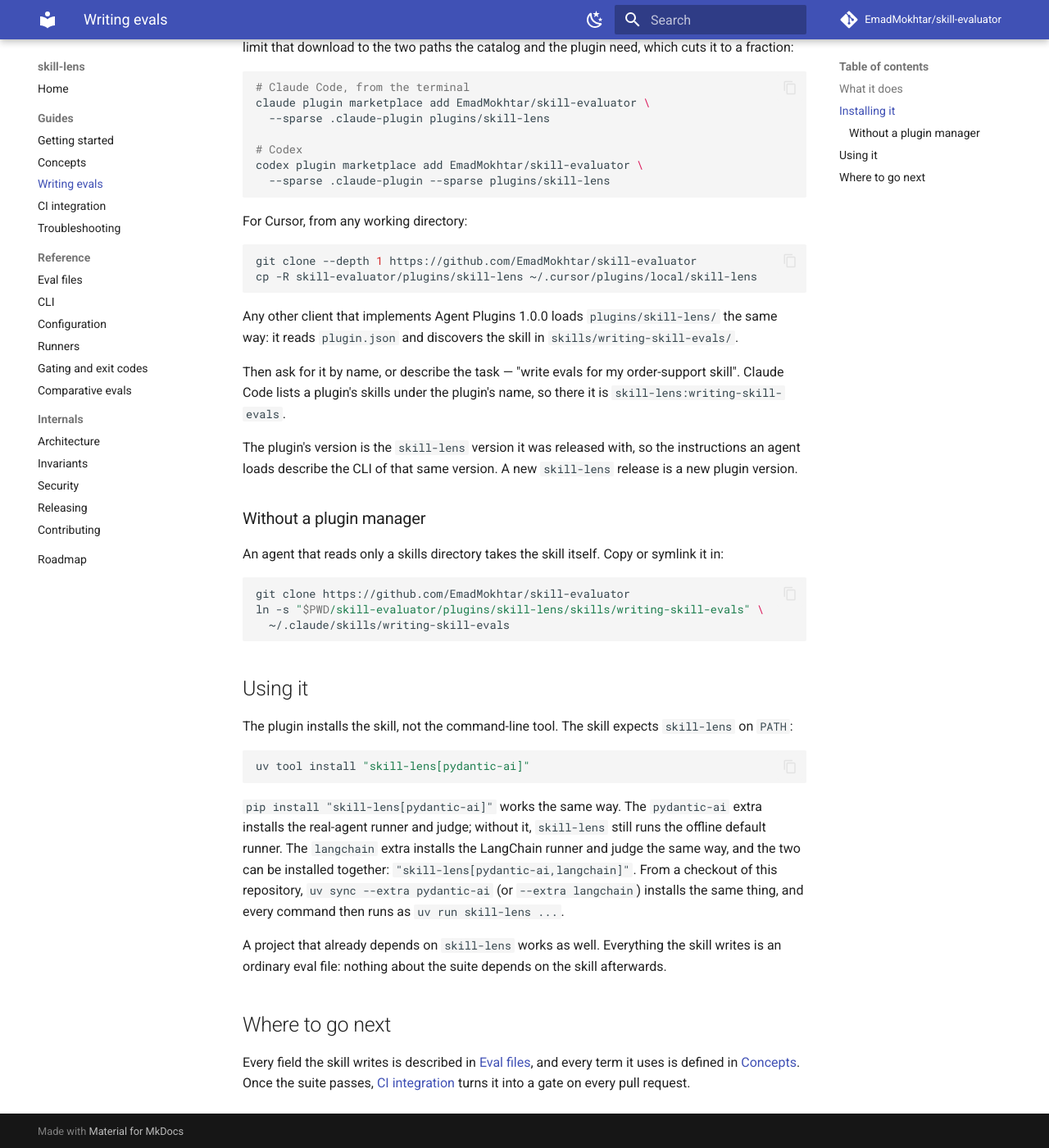
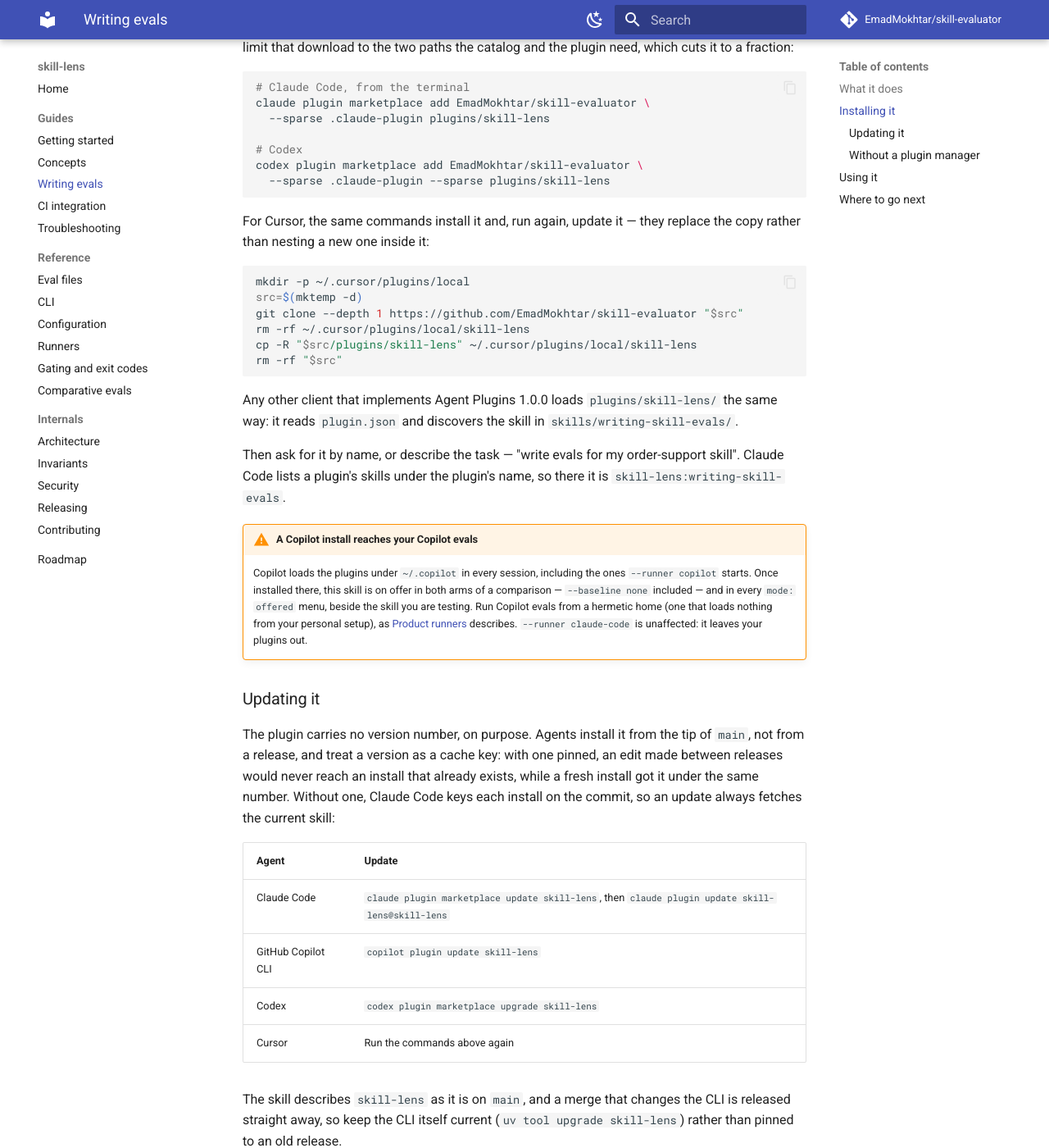
Before and after one commit to EmadMokhtar/skill-evaluator, an MkDocs documentation site: the page built from docs/writing-evals.md, in a window 1280 px wide and 1400 px high, scrolled down 1365 px. Shown: the whole window at 82% size. Built offline with MkDocs 1.6.1 and Material for MkDocs 9.7.7, drawn with Linux system fonts in a browser that asks for light colours; comment, search, counter and statistics services are not loaded; some of the changed text lies outside the part shown.

Commit message:
fix: address the review of the plugin packaging
Drop the version from both plugin manifests. Agents install from the tip
of main and key their cache on it, so a pinned package version kept
existing installs on stale files after any unreleased edit to the skill
(Claude Code: "already at the latest version"). Without one, Claude Code
keys each install on the commit. The two version_files entries go with
it, and the docs say how to update in each agent instead.

Tighten tests/test_plugin.py:
- allow only an exact SKILL.md, references/, scripts/, assets/ and the
  skill's own evals/*.eval.yaml inside each skill;
- read each skill's frontmatter directly, since the loader falls back to
  the directory name when name: is missing;
- report a looping or dangling link instead of crashing on it;
- compare git's /-separated paths, so the test runs on Windows;
- drop an assertion that compared two constants.

List tracked files with `git ls-files -z` through one shared helper,
tests/repo_files.py, now used by the naming and release-config tests
too, so a non-ASCII or space-holding name is no longer mangled.

Docs: make the Cursor and symlink recipes safe to re-run (mkdir -p,
replace instead of nest, ln -sfn), note the old skills/ path, warn that
a Copilot install is loaded by --runner copilot evals, and say that
--baseline previous starts over for a moved SKILL.md.

Co-Authored-By: Claude Opus 5.5 <noreply@anthropic.com>
Claude-Session: https://claude.ai/code/session_018GcMHtsqqrPmbeypgCvfiq

````diff
--- a/docs/writing-evals.md
+++ b/docs/writing-evals.md
@@ -50,11 +50,16 @@ codex plugin marketplace add EmadMokhtar/skill-evaluator \
   --sparse .claude-plugin --sparse plugins/skill-lens
 ```
 
-For Cursor, from any working directory:
+For Cursor, the same commands install it and, run again, update it — they replace the copy
+rather than nesting a new one inside it:
 
 ```bash
-git clone --depth 1 https://github.com/EmadMokhtar/skill-evaluator
-cp -R skill-evaluator/plugins/skill-lens ~/.cursor/plugins/local/skill-lens
+mkdir -p ~/.cursor/plugins/local
+src=$(mktemp -d)
+git clone --depth 1 https://github.com/EmadMokhtar/skill-evaluator "$src"
+rm -rf ~/.cursor/plugins/local/skill-lens
+cp -R "$src/plugins/skill-lens" ~/.cursor/plugins/local/skill-lens
+rm -rf "$src"
 ```
 
 Any other client that implements Agent Plugins 1.0.0 loads `plugins/skill-lens/` the same
@@ -64,19 +69,51 @@ Then ask for it by name, or describe the task — "write evals for my order-supp
 Claude Code lists a plugin's skills under the plugin's name, so there it is
 `skill-lens:writing-skill-evals`.
 
-The plugin's version is the `skill-lens` version it was released with, so the instructions an
-agent loads describe the CLI of that same version. A new `skill-lens` release is a new plugin
-version.
+!!! warning "A Copilot install reaches your Copilot evals"
+    Copilot loads the plugins under `~/.copilot` in every session, including the ones
+    `--runner copilot` starts. Once installed there, this skill is on offer in both arms of a
+    comparison — `--baseline none` included — and in every `mode: offered` menu, beside the
+    skill you are testing. Run Copilot evals from a hermetic home (one that loads nothing from
+    your personal setup), as [Product runners](runners.md#product-runners) describes.
+    `--runner claude-code` is unaffected: it leaves your plugins out.
+
+### Updating it
+
+The plugin carries no version number, on purpose. Agents install it from the tip of `main`,
+not from a release, and treat a version as a cache key: with one pinned, an edit made between
+releases would never reach an install that already exists, while a fresh install got it under
+the same number. Without one, Claude Code keys each install on the commit, so an update always
+fetches the current skill:
+
+| Agent | Update |
+| --- | --- |
+| Claude Code | `claude plugin marketplace update skill-lens`, then `claude plugin update skill-lens@skill-lens` |
+| GitHub Copilot CLI | `copilot plugin update skill-lens` |
+| Codex | `codex plugin marketplace upgrade skill-lens` |
+| Cursor | Run the commands above again |
+
+The skill describes `skill-lens` as it is on `main`, and a merge that changes the CLI is
+released straight away, so keep the CLI itself current (`uv tool upgrade skill-lens`) rather
+than pinned to an old release.
 
 ### Without a plugin manager
 
-An agent that reads only a skills directory takes the skill itself. Copy or symlink it in:
+An agent that reads only a skills directory takes the skill itself. Link it in:
 
 ```bash
 git clone https://github.com/EmadMokhtar/skill-evaluator
-ln -s "$PWD/skill-evaluator/plugins/skill-lens/skills/writing-skill-evals" \
+mkdir -p ~/.claude/skills
+ln -sfn "$PWD/skill-evaluator/plugins/skill-lens/skills/writing-skill-evals" \
   ~/.claude/skills/writing-skill-evals
 ```
+
+The skill used to live in `skills/writing-skill-evals/`. A link made to that path dangles
+after a `git pull`, and the agent drops the skill without an error. The `ln -sfn` line above
+replaces it: `-f` overwrites the old link, and `-n` stops `ln` from following it.
+
+The skill's directory also carries its own eval suite, `evals/writing-skill-evals.eval.yaml`,
+because skill-lens finds a suite only beside the `SKILL.md` it tests. If you copy the skill
+into a repository you run skill-lens on, leave `evals/` behind, or its cases join your gate.
 
 ## Using it
 
--- a/pyproject.toml
+++ b/pyproject.toml
@@ -173,10 +173,6 @@ major_version_zero = true
 # (commands/bump.py: `arguments["check_consistency"]`), never from this file,
 # so writing `check_consistency = true` here would be an inert no-op. The
 # workflow test asserts the flag is on the command.
-#
-# The two plugin manifests gate on `"version":`, never on the bare file: the
-# portable one's `$schema` URL spells a version of its own (the Agent Plugins
-# spec's), which a filename-only entry would rewrite whenever the two coincide.
 version_files = [
     "action.yml:skill-lens\\[pydantic-ai\\]==",
     "docs/ci.md:skill-evaluator@v",
@@ -184,7 +180,5 @@ version_files = [
     "docs/ci.md:skill-lens\\[pydantic-ai,langchain\\]==",
     "docs/getting-started.md:skill-evaluator@v",
     "examples/ci/skill-lens.yml:skill-evaluator@v",
-    "plugins/skill-lens/.claude-plugin/plugin.json:\"version\":",
-    "plugins/skill-lens/plugin.json:\"version\":",
 ]
 bump_message = "bump: version $current_version → $new_version [skip ci]"
````
Also changed, not shown: CLAUDE.md (+22 -19 lines), docs/comparative-evals.md (+4 -2 lines), docs/invariants.md (+25 -18 lines), docs/releasing.md (+7 -6 lines), 6 other files.
